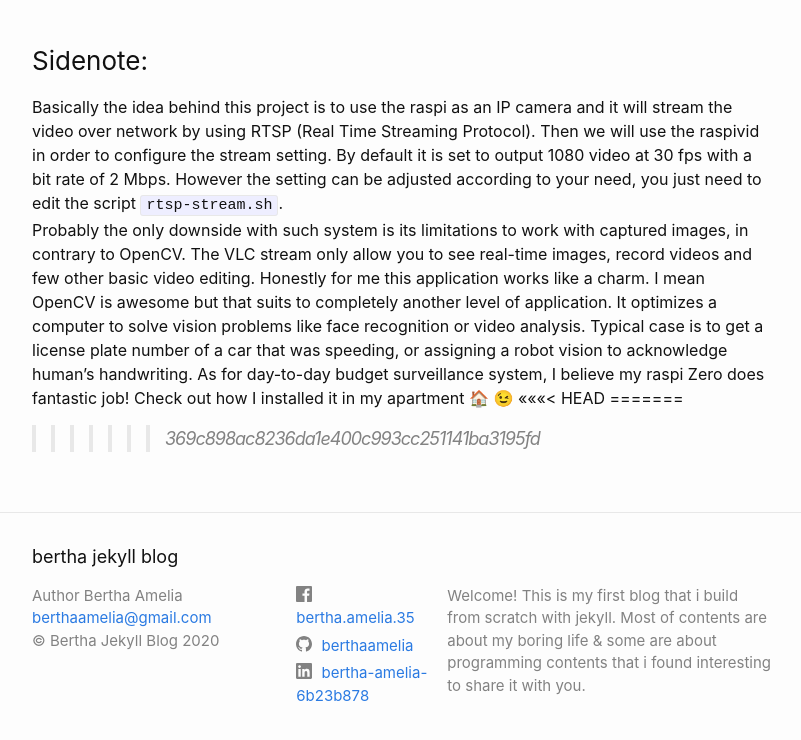
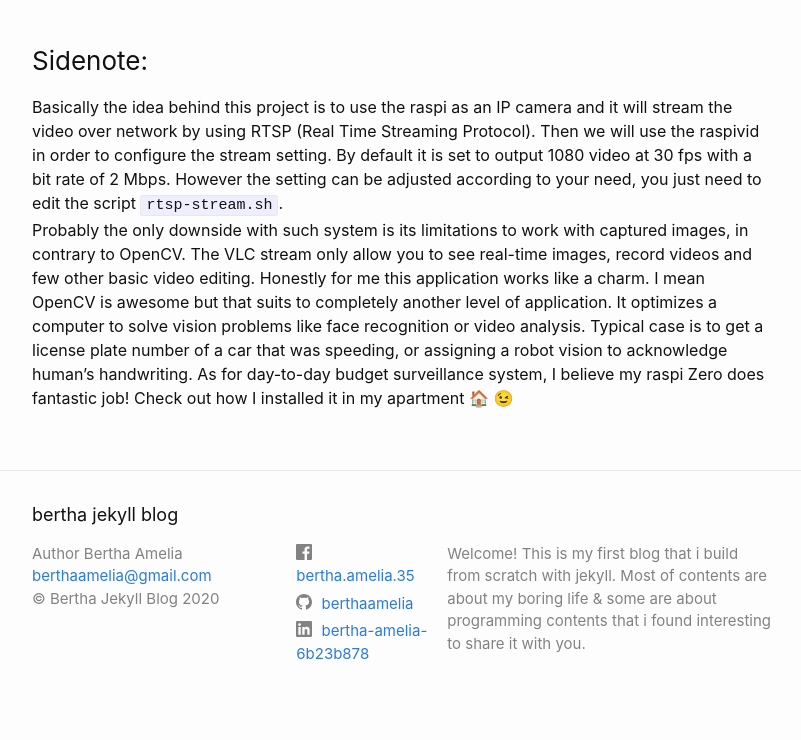
Before and after one commit to berthaamelia/blog, a Jekyll site: the page built from _posts/2020-09-01-Realtime-security-camera-raspi.md, in a window 1280 px wide and 900 px high, scrolled down 1432 px, cut to the strip 133-873 px from the top of the window. Shown: the whole strip, without its empty margins (238-1039 px from the left). Built offline with Jekyll 4.4.1, drawn with Linux system fonts in a browser that asks for light colours; emoji names are drawn with the system emoji font.

Commit message:
updated post

```diff
--- a/_posts/2020-09-01-Realtime-security-camera-raspi.md
+++ b/_posts/2020-09-01-Realtime-security-camera-raspi.md
@@ -30,7 +30,3 @@ Basically the idea behind this project is to use the raspi as an IP camera and i
 By default it is set to output 1080 video at 30 fps with a bit rate of 2 Mbps. However the setting can be adjusted according to your need, you just need to edit the script `rtsp-stream.sh`.
 <br/>Probably the only downside with such system is its limitations to work with captured images, in contrary to OpenCV. The VLC stream only allow you to see real-time images, record videos and few other basic video editing.
 Honestly for me this application works like a charm. I mean OpenCV is awesome but that suits to completely another level of application. It optimizes a computer to solve vision problems like face recognition or video analysis. Typical case is to get a license plate number of a car that was speeding, or assigning a robot vision to acknowledge human’s handwriting. As for day-to-day budget surveillance system, I believe my raspi Zero does fantastic job! Check out how I installed it in my apartment :house: :wink:
-<<<<<<< HEAD
-=======
-
->>>>>>> 369c898ac8236da1e400c993cc251141ba3195fd
```
Also changed, not shown: 2 other files.
